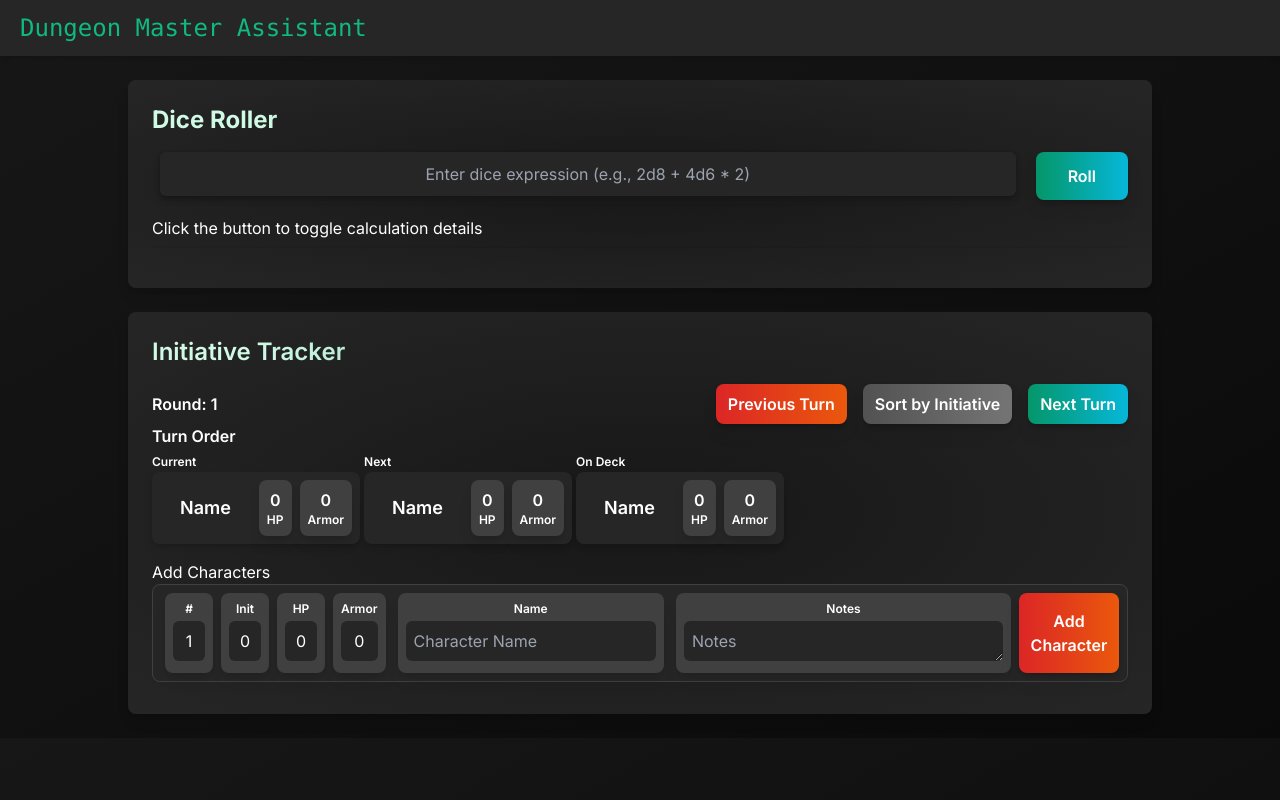
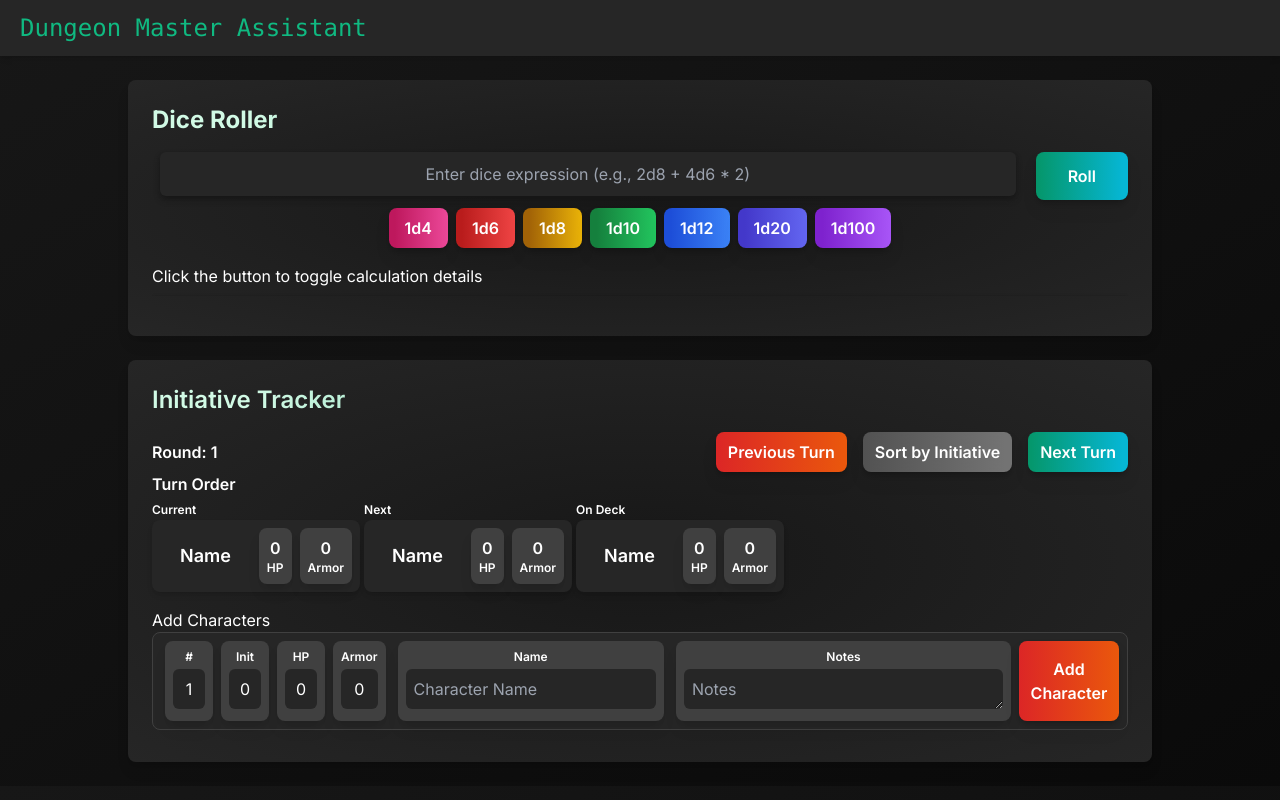
Before and after one commit to AyyyStew/DungeonMasterToolKit, a Next.js app: page / in a window 1280 px wide. Built offline with nearby package versions, Linux system fonts and the light colour scheme.

Commit message:
added dice roller buttons

```diff
--- a/src/app/components/DiceRoller.tsx
+++ b/src/app/components/DiceRoller.tsx
@@ -129,6 +129,43 @@ const DiceRoller: React.FC = () => {
     setAllCollapsed(!allCollapsed);
   };
 
+  const handleCommonRoll = (diceExpression: string) => {
+    if (input === "") {
+      setInput(diceExpression);
+    } else {
+      setInput(`${input} + ${diceExpression}`);
+    }
+    setInputError("");
+  };
+
+  const diceExpressions = [
+    "1d4",
+    "1d6",
+    "1d8",
+    "1d10",
+    "1d12",
+    "1d20",
+    "1d100",
+  ];
+  // const buttonStyles = [
+  //   "bg-red-600",
+  //   "bg-yellow-600",
+  //   "bg-green-600",
+  //   "bg-blue-600",
+  //   "bg-indigo-600",
+  //   "bg-purple-600",
+  //   "bg-pink-600",
+  // ];
+  const buttonStyles = [
+    "bg-gradient-to-r from-pink-700 from-10% to-pink-500",
+    "bg-gradient-to-r from-red-700 from-10% to-red-500",
+    "bg-gradient-to-r from-yellow-700 from-10% to-yellow-500",
+    "bg-gradient-to-r from-green-700 from-10% to-green-500",
+    "bg-gradient-to-r from-blue-700 from-10% to-blue-500",
+    "bg-gradient-to-r from-indigo-700 from-10% to-indigo-500",
+    "bg-gradient-to-r from-purple-700 from-10% to-purple-500",
+  ];
+
   return (
     <section className="card bg-gradient max-w-5xl p-6">
       <h1 className="text-gradient mb-4 text-2xl font-bold">Dice Roller</h1>
@@ -148,7 +185,17 @@ const DiceRoller: React.FC = () => {
         </button>
       </div>
       {inputError && <p className="text-center text-red-500">{inputError}</p>}
-      <div className="mb-2 flex justify-end"></div>
+      <div className="mb-4 flex justify-center space-x-2">
+        {diceExpressions.map((dice, index) => (
+          <button
+            key={dice}
+            onClick={() => handleCommonRoll(dice)}
+            className={`button ${buttonStyles[index % buttonStyles.length]} rounded-lg px-4 py-2 text-white`}
+          >
+            {dice}
+          </button>
+        ))}
+      </div>
       <div className="max-w-full overflow-x-auto">
         <p className="text- mb-2 text-white">
           Click the button to toggle calculation details
```
